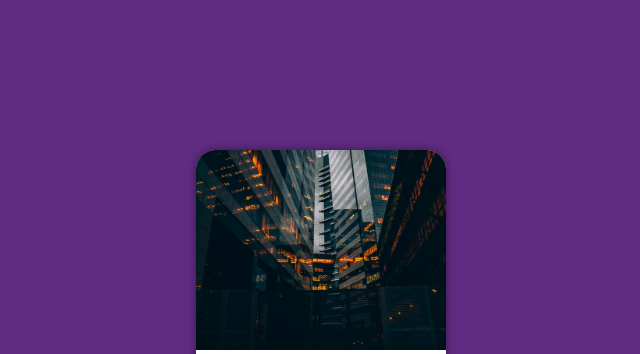
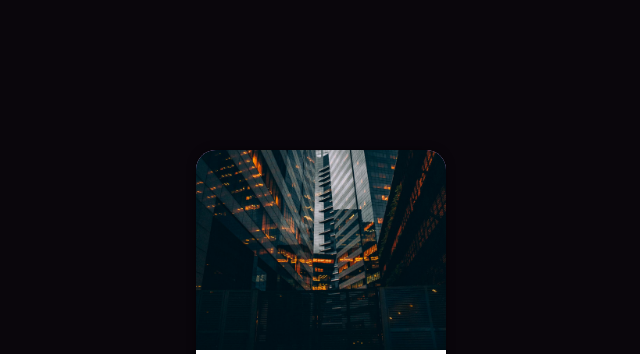
Before and after one commit to Wrancler/projeto-login, a plain HTML site: page index.html in a window 1280 px wide. Shown: the top 354 px of the page, without its empty margins (319-959 px from the left). Drawn offline with Linux system fonts and the light colour scheme.

Commit message:
Update style.css

```diff
--- a/estilos/style.css
+++ b/estilos/style.css
@@ -15,7 +15,7 @@
 }
 
 body, html {
-    background-color: #5f2c82;
+    background-color: #0a060c;
     height: 100vh;
     width: 100vw;
 }
```
